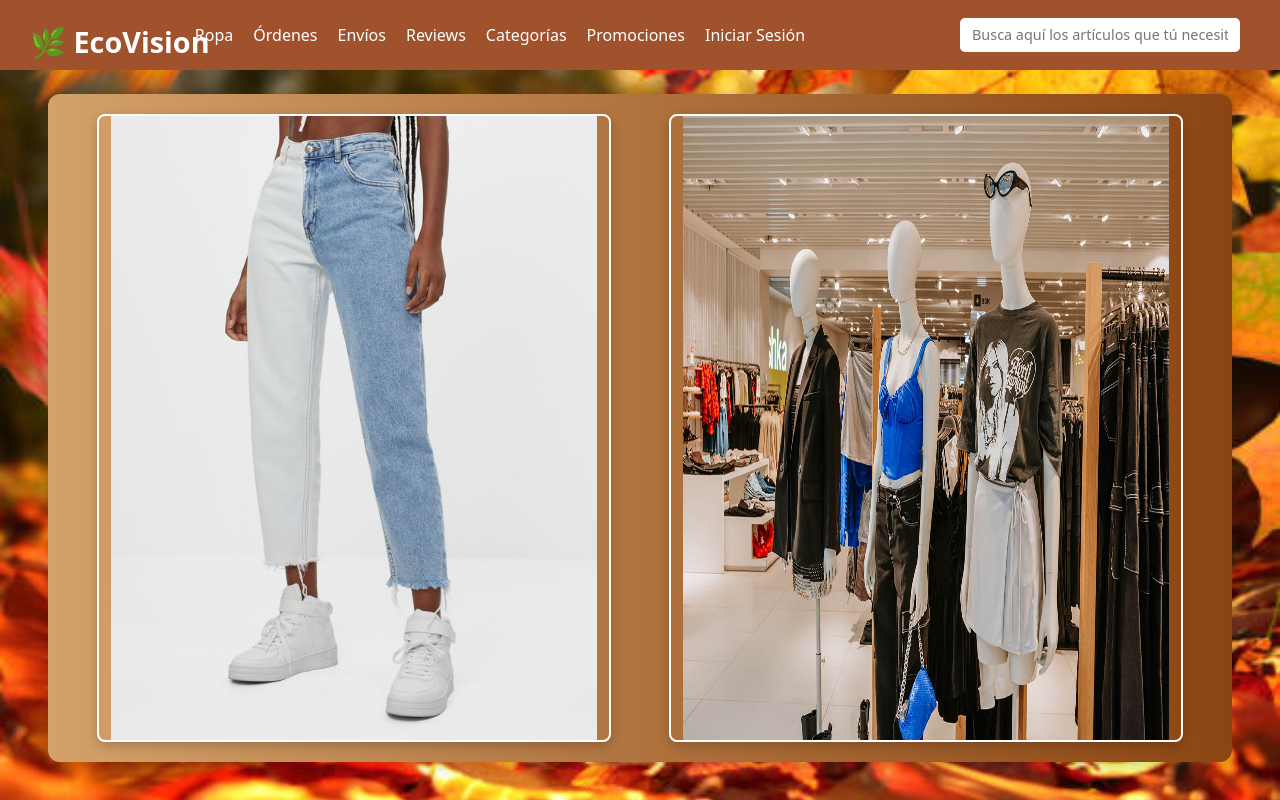
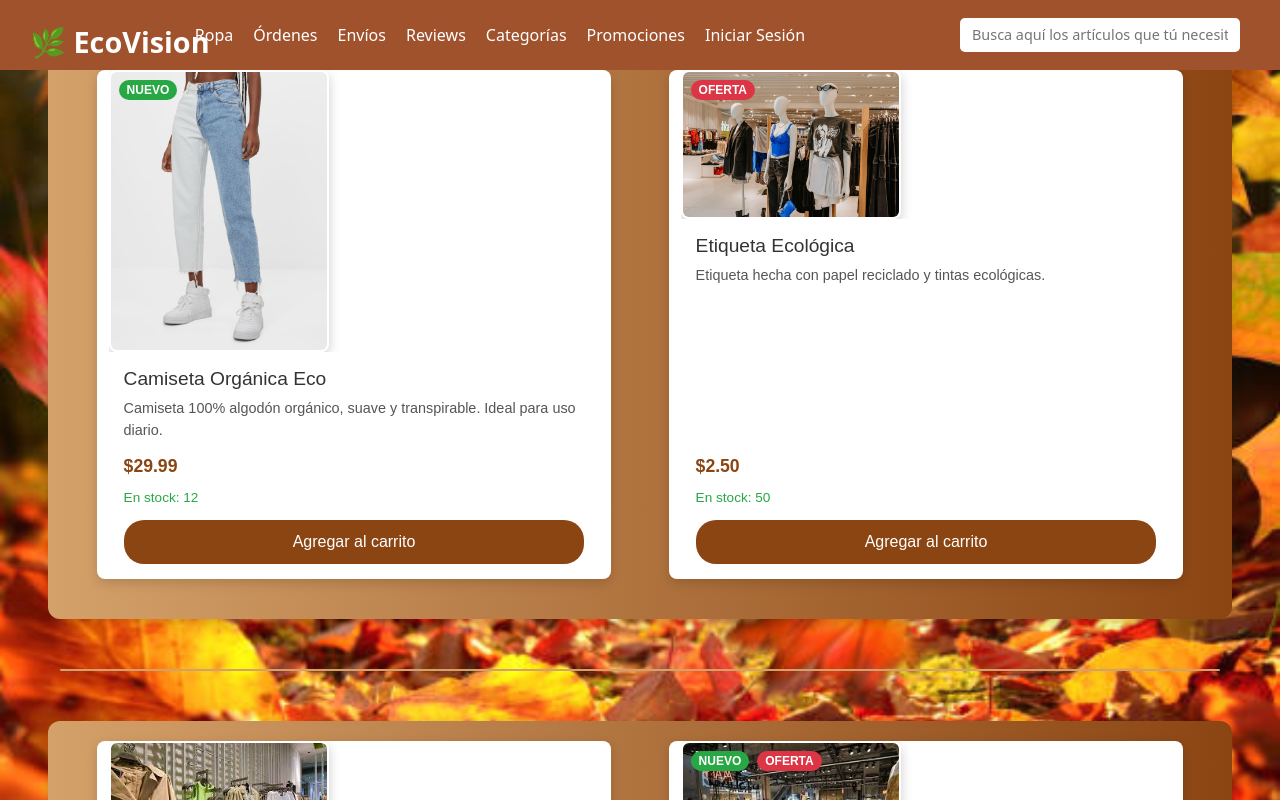
Before and after one commit to fernand0dejesus/TiendaEcoVision, a React (Vite) app in the folder frontend/frontend-public/: page / in a window 1280 px wide. Shown: the top 800 px of the page. Built offline with nearby package versions, Linux system fonts and the light colour scheme.

Commit message:
ropa modificado

```diff
--- a/frontend/frontend-public/package.json
+++ b/frontend/frontend-public/package.json
@@ -10,6 +10,7 @@
     "preview": "vite preview"
   },
   "dependencies": {
+    "prop-types": "^15.8.1",
     "react": "^19.0.0",
     "react-dom": "^19.0.0",
     "react-router": "^7.5.3",
--- /dev/null
+++ b/frontend/frontend-public/src/components/CardRopa.css
@@ -0,0 +1,130 @@
+/* src/components/CardRopa.css */
+
+/* Contenedor principal del card */
+.card-ropa {
+    width: 45%;
+    background: white;
+    border-radius: 8px;
+    box-shadow: 0 4px 12px rgba(0,0,0,0.15);
+    overflow: hidden;
+    display: flex;
+    flex-direction: column;
+    font-family: 'Arial', sans-serif;
+    margin-bottom: 20px;
+  }
+
+  /* Wrapper para la imagen y badges */
+  .card-image-wrapper {
+    position: relative;
+    width: 100%;
+    overflow: hidden;
+  }
+
+  /* Imagen del producto */
+  .card-image {
+    width: 100%;
+    height: auto;
+    display: block;
+    border-bottom: 1px solid #ddd;
+  }
+
+  /* Contenedor de badges */
+  .badges {
+    position: absolute;
+    top: 10px;
+    left: 10px;
+    display: flex;
+    gap: 8px;
+  }
+
+  /* Estilos para badges */
+  .badge {
+    padding: 4px 8px;
+    border-radius: 12px;
+    font-size: 0.75rem;
+    font-weight: bold;
+    color: white;
+    text-transform: uppercase;
+  }
+
+  /* Badge "Nuevo" */
+  .badge.new {
+    background-color: #28a745; /* verde */
+  }
+
+  /* Badge "Oferta" */
+  .badge.sale {
+    background-color: #dc3545; /* rojo */
+  }
+
+  /* Contenido textual */
+  .card-content {
+    padding: 15px;
+    flex-grow: 1;
+    display: flex;
+    flex-direction: column;
+    justify-content: space-between;
+  }
+
+  /* Título del producto */
+  .card-title {
+    font-size: 1.2rem;
+    margin: 0 0 8px 0;
+    color: #333;
+  }
+
+  /* Descripción */
+  .card-description {
+    font-size: 0.9rem;
+    color: #555;
+    margin-bottom: 12px;
+    flex-grow: 1;
+  }
+
+  /* Precio */
+  .card-price {
+    font-size: 1.1rem;
+    font-weight: bold;
+    color: #8B4513;
+    margin-bottom: 8px;
+  }
+
+  /* Stock */
+  .card-stock {
+    font-size: 0.85rem;
+    margin-bottom: 12px;
+  }
+
+  /* Stock disponible */
+  .card-stock.in-stock {
+    color: #28a745;
+  }
+
+  /* Stock agotado */
+  .card-stock.out-stock {
+    color: #dc3545;
+  }
+
+  /* Botón agregar al carrito */
+  .btn-add-cart {
+    background-color: #8B4513;
+    color: white;
+    border: none;
+    padding: 10px;
+    border-radius: 20px;
+    font-size: 1rem;
+    cursor: pointer;
+    transition: background-color 0.3s ease;
+  }
+
+  /* Botón deshabilitado */
+  .btn-add-cart:disabled,
+  .btn-add-cart[aria-disabled="true"] {
+    background-color: #ccc;
+    cursor: not-allowed;
+  }
+
+  /* Hover botón */
+  .btn-add-cart:not(:disabled):hover {
+    background-color: #6f3e0a;
+  }
--- /dev/null
+++ b/frontend/frontend-public/src/components/CardRopa.jsx
@@ -0,0 +1,87 @@
+// src/components/CardRopa.jsx
+
+import React from 'react';
+import PropTypes from 'prop-types';
+import './CardRopa.css';
+
+/**
+ * Componente CardRopa que muestra información completa de un producto de ropa.
+ * @param {string} imgSrc - Imagen del producto.
+ * @param {string} altText - Texto alternativo para la imagen.
+ * @param {string} title - Nombre o título del producto.
+ * @param {string} description - Descripción detallada del producto.
+ * @param {number} price - Precio del producto.
+ * @param {number} stock - Cantidad disponible en stock.
+ * @param {boolean} isNew - Indica si el producto es nuevo.
+ * @param {boolean} onSale - Indica si el producto está en oferta.
+ */
+function CardRopa({
+  imgSrc,
+  altText,
+  title,
+  description,
+  price,
+  stock,
+  isNew,
+  onSale,
+}) {
+  return (
+    <div className="card-ropa">
+      {/* Imagen del producto */}
+      <div className="card-image-wrapper">
+        <img src={imgSrc} alt={altText} className="card-image" />
+        {/* Badges para etiquetas como "Nuevo" o "Oferta" */}
+        <div className="badges">
+          {isNew && <span className="badge new">Nuevo</span>}
+          {onSale && <span className="badge sale">Oferta</span>}
+        </div>
+      </div>
+
+      {/* Contenido textual del producto */}
+      <div className="card-content">
+        {/* Título o nombre del producto */}
+        <h3 className="card-title">{title}</h3>
+
+        {/* Descripción detallada */}
+        <p className="card-description">{description}</p>
+
+        {/* Precio */}
+        <p className="card-price">${price.toFixed(2)}</p>
+
+        {/* Stock disponible */}
+        <p className={`card-stock ${stock > 0 ? 'in-stock' : 'out-stock'}`}>
+          {stock > 0 ? `En stock: ${stock}` : 'Agotado'}
+        </p>
+
+        {/* Botón para agregar al carrito */}
+        <button
+          className="btn-add-cart"
+          disabled={stock === 0}
+          aria-disabled={stock === 0}
+        >
+          {stock === 0 ? 'No disponible' : 'Agregar al carrito'}
+        </button>
+      </div>
+    </div>
+  );
+}
+
+// Validación de tipos para las props
+CardRopa.propTypes = {
+  imgSrc: PropTypes.string.isRequired,
+  altText: PropTypes.string.isRequired,
+  title: PropTypes.string.isRequired,
+  description: PropTypes.string.isRequired,
+  price: PropTypes.number.isRequired,
+  stock: PropTypes.number.isRequired,
+  isNew: PropTypes.bool,
+  onSale: PropTypes.bool,
+};
+
+// Props por defecto para isNew y onSale
+CardRopa.defaultProps = {
+  isNew: false,
+  onSale: false,
+};
+
+export default CardRopa;
--- a/frontend/frontend-public/src/pages/Home.jsx
+++ b/frontend/frontend-public/src/pages/Home.jsx
@@ -1,5 +1,8 @@
 // src/pages/Home.jsx
+
+import React from 'react';
 import './Home.css';
+import CardRopa from '../components/CardRopa';
 import img1 from '../assets/img1.jpg';
 import img2 from '../assets/img2.jpg';
 import img3 from '../assets/img3.jpeg';
@@ -9,38 +12,63 @@ function Home() {
   return (
     <div className="home-container">
       <header className="top-bar">
-        <nav className="menu">
-          <ul>
-            <li>Ropa</li>
-            <li>Ordenes</li>
-            <li>Envíos</li>
-            <li>Reseñas</li>
-            <li>Categorías</li>
-            <li>Promociones</li>
-          </ul>
-        </nav>
-        <div className="search-bar">
-          <input type="text" placeholder="Busca aquí los artículos que tú necesitas..." />
-          <span className="icon">♻️</span>
-        </div>
+        {/* ... menú y barra de búsqueda ... */}
       </header>
 
       <main className="image-section">
+        {/* Primera fila de productos */}
         <div className="row">
-          <img src={img1} alt="Producto eco" />
-          <img src={img2} alt="Etiqueta ecológica" />
+          <CardRopa
+            imgSrc={img1}
+            altText="Camiseta algodón orgánico"
+            title="Camiseta Orgánica Eco"
+            description="Camiseta 100% algodón orgánico, suave y transpirable. Ideal para uso diario."
+            price={29.99}
+            stock={12}
+            isNew={true}
+            onSale={false}
+          />
+          <CardRopa
+            imgSrc={img2}
+            altText="Etiqueta reciclada"
+            title="Etiqueta Ecológica"
+            description="Etiqueta hecha con papel reciclado y tintas ecológicas."
+            price={2.5}
+            stock={50}
+            isNew={false}
+            onSale={true}
+          />
         </div>
 
         <div className="divider" />
 
+        {/* Segunda fila de productos */}
         <div className="row">
-          <img src={img3} alt="Etiquetas recicladas" />
-          <img src={img4} alt="Etiqueta en prenda" />
+          <CardRopa
+            imgSrc={img3}
+            altText="Material reciclado"
+            title="Material Reciclado"
+            description="Prenda confeccionada con materiales 100% reciclados, cuidando el planeta."
+            price={45.0}
+            stock={0} // Sin stock para probar estado agotado
+            isNew={false}
+            onSale={false}
+          />
+          <CardRopa
+            imgSrc={img4}
+            altText="Diseño sostenible"
+            title="Diseño Sostenible"
+            description="Prenda con diseño ético y sostenible, fabricada localmente."
+            price={39.99}
+            stock={7}
+            isNew={true}
+            onSale={true}
+          />
         </div>
       </main>
 
       <footer className="footer">
-        <span className="logo">ECO <strong>Vision</strong></span>
+        {/* ... pie de página ... */}
       </footer>
     </div>
   );
```
Also changed, not shown: 1 other file (tests, documents, lock files or other folders).
